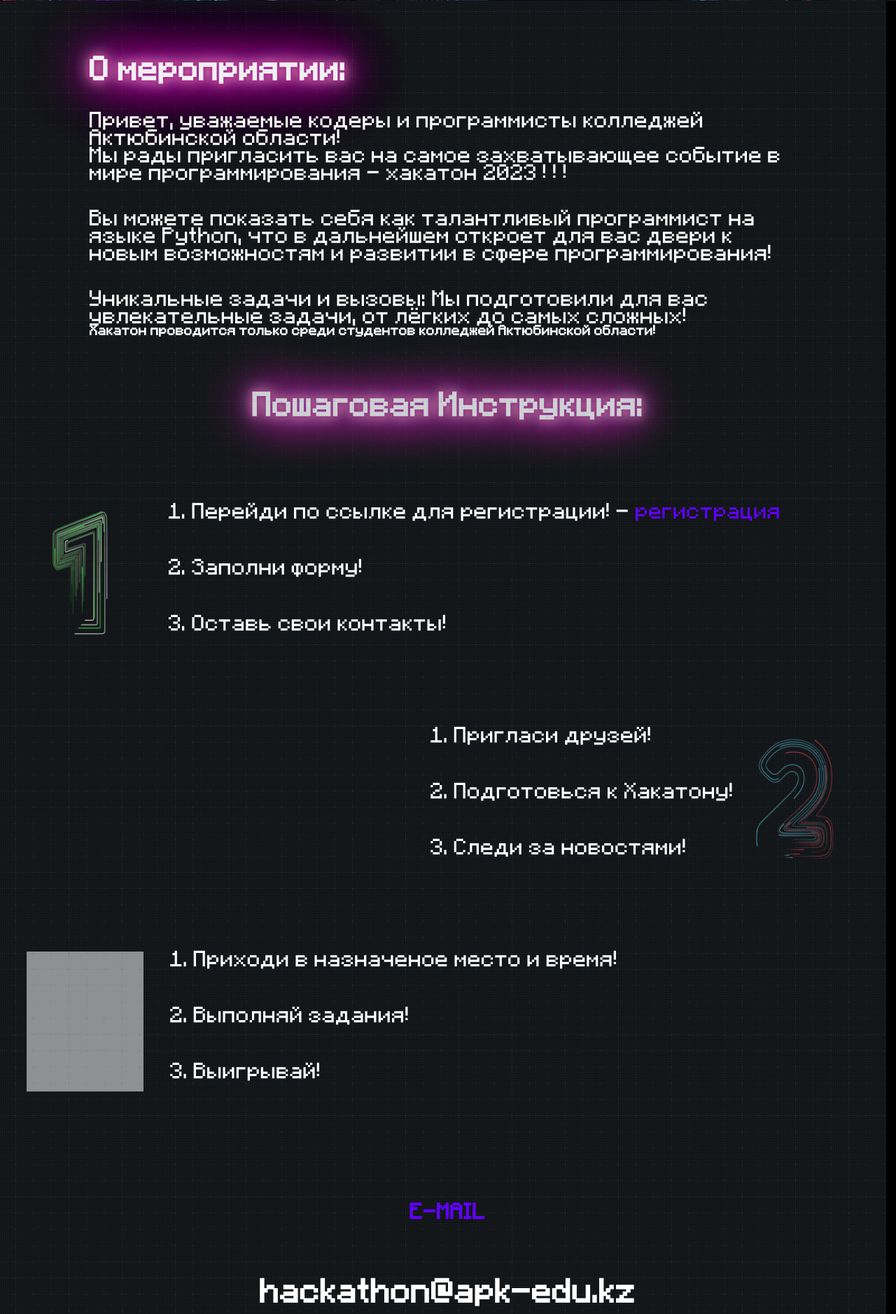
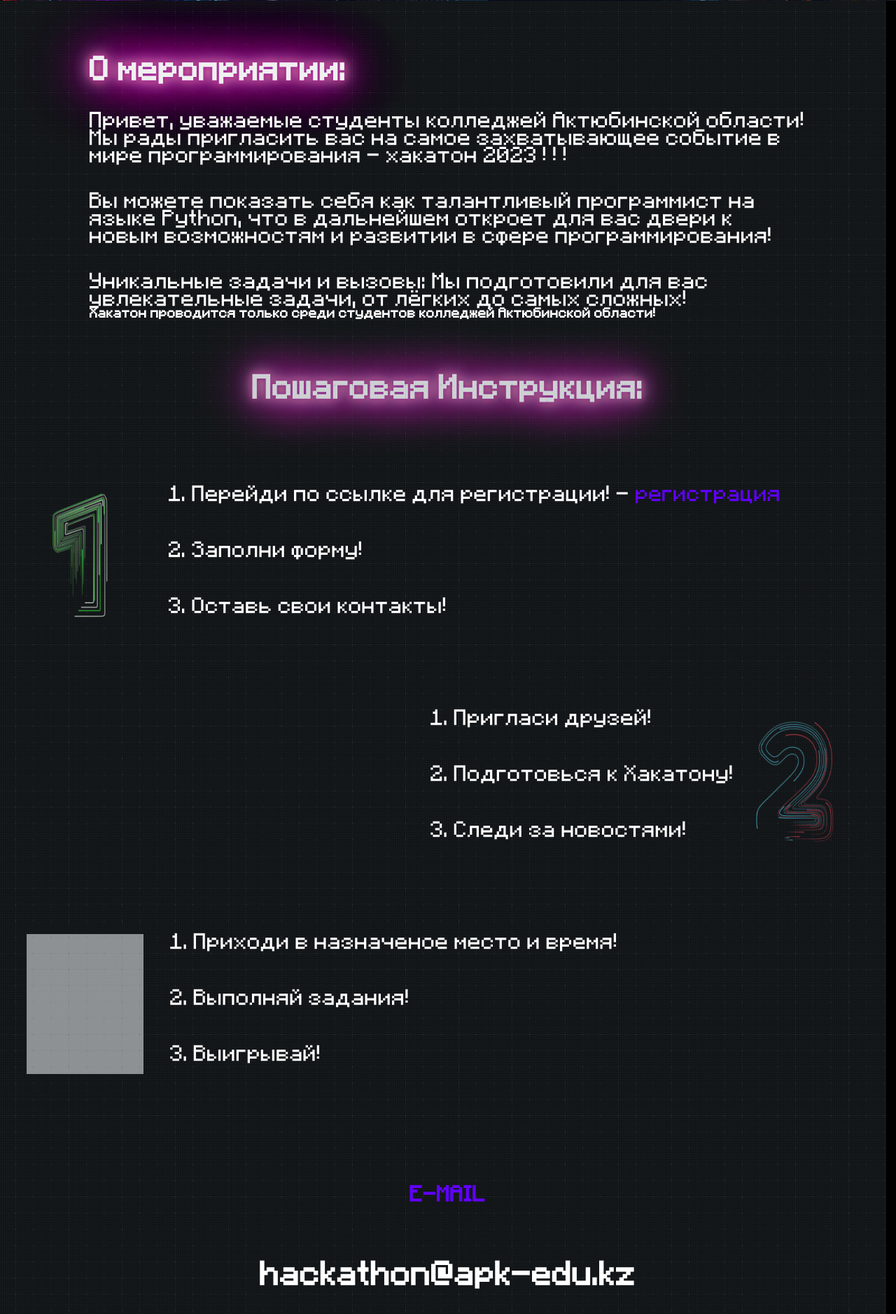
Before and after one commit to QwaQ-dev/Hakaton-main, a PHP site: page / in a window 1280 px wide. Shown: the part 799-2677 px from the top of the page at 70% size. Run offline with PHP 8.4, Linux system fonts and the light colour scheme; grey boxes are pictures that could not be loaded.

Commit message:
Update index.php
Поменял текст

```diff
--- a/index.php
+++ b/index.php
@@ -27,7 +27,7 @@
         <div class="text_display">
             <div class="text_block">
                 <h1 class="about">О мероприятии:</h1>
-                <p class="text_about">Привет, уважаемые кодеры и программисты колледжей Актюбинской области! <br>Мы рады пригласить вас на самое захватывающее событие в мире программирования - хакатон 2023 ! ! ! </p>
+                <p class="text_about">Привет, уважаемые студенты колледжей Актюбинской области! <br>Мы рады пригласить вас на самое захватывающее событие в мире программирования - хакатон 2023 ! ! ! </p>
                 <p class="text_about">Вы можете показать себя как талантливый программист на языке Python, что в дальнейшем откроет для вас двери к новым возможностям и развитии в сфере программирования!</p>
                 <p class="text_about">Уникальные задачи и вызовы: Мы подготовили для вас увлекательные задачи, от лёгких до самых сложных!</p>
                 <h4 class="subscript">Хакатон проводится только среди студентов колледжей Актюбинской области!</h4>
```
